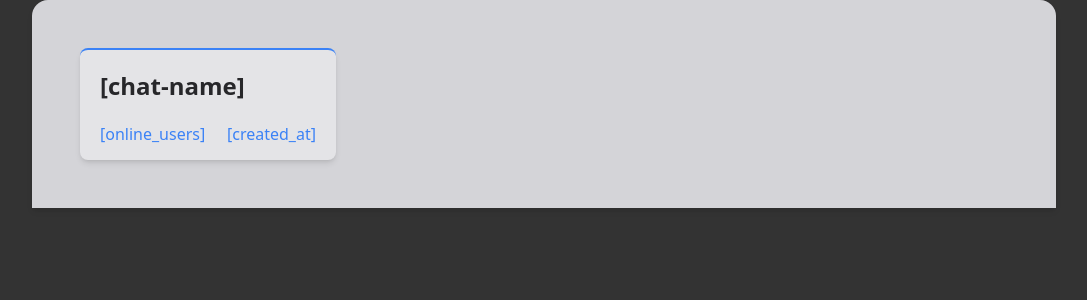
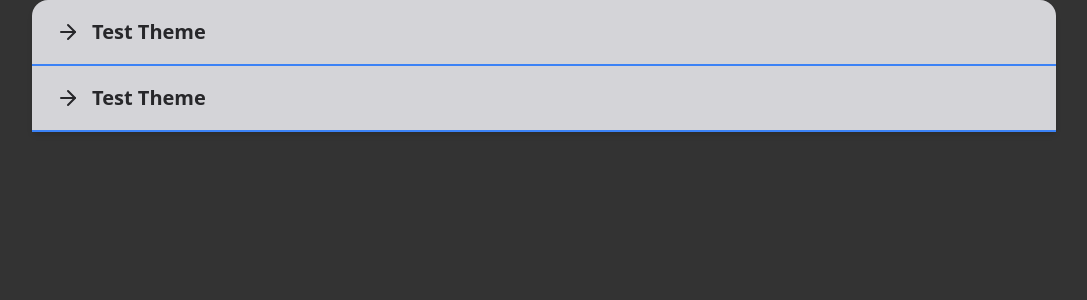
Before and after one commit to ericzardo/oc-frontend, a React (Vite) app: page / in a window 1280 px wide. Shown: the top 300 px of the page, without its empty margins (96-1183 px from the left). Built offline with nearby package versions, Linux system fonts and the light colour scheme.

Commit message:
create: ThemeDropdown component

```diff
--- a/package.json
+++ b/package.json
@@ -13,6 +13,7 @@
     "prop-types": "^15.8.1",
     "react": "^18.2.0",
     "react-dom": "^18.2.0",
+    "react-feather": "^2.0.10",
     "tailwind-variants": "^0.2.1"
   },
   "devDependencies": {
--- a/src/App.jsx
+++ b/src/App.jsx
@@ -3,6 +3,8 @@ import { useState } from "react";
 import ChatBox from "@components/ChatBox";
 import JoinChatAlert from "@components/modals/JoinChatModal";
 // import ErrorModal from "@components/modals/ErrorModal";
+
+import ThemeDropdown from "@components/ThemeDropdown";
 
 function App () {
   const [ isJoiningChat, setJoiningChat ] = useState(false);
@@ -11,7 +13,7 @@ function App () {
   // const [ isError, setError ] = useState(false);
 
   return (
-    <div className="w-auto mx-auto max-w-screen-lg bg-zinc-300 flex flex-1 flex-wrap justify-between p-12 rounded-t-2xl shadow-md">
+    <div className="w-auto mx-auto max-w-screen-lg bg-zinc-300 flex flex-1 flex-wrap justify-between rounded-t-2xl shadow-md overflow-hidden">
 
       {/* <ErrorModal
         isOpen={isError}
@@ -19,9 +21,31 @@ function App () {
         errorMessage={"Testing error component, is it working?"}
       /> */}
 
-      <ChatBox
-        onClick={() => setJoiningChat(true)}
-      />
+      <ThemeDropdown themeName={"Test Theme"}>
+        <ChatBox
+          onClick={() => setJoiningChat(true)}
+        />
+        <ChatBox
+          onClick={() => setJoiningChat(true)}
+        />
+        <ChatBox
+          onClick={() => setJoiningChat(true)}
+        />
+      </ThemeDropdown>
+
+      <ThemeDropdown themeName={"Test Theme"}>
+        <ChatBox
+          onClick={() => setJoiningChat(true)}
+        />
+        <ChatBox
+          onClick={() => setJoiningChat(true)}
+        />
+        <ChatBox
+          onClick={() => setJoiningChat(true)}
+        />
+      </ThemeDropdown>
+
+
 
       <JoinChatAlert
         isOpen={isJoiningChat}
--- /dev/null
+++ b/src/components/ThemeDropdown/index.jsx
@@ -0,0 +1,42 @@
+import { useState } from "react";
+import { ArrowDown, ArrowRight } from "react-feather";
+
+function ThemeDropdown({ themeName, children }) {
+  const [isOpen, setIsOpen] = useState(false);
+
+  const toggleState = () => {
+    if (isOpen) return setIsOpen(false);
+
+    setIsOpen(true)
+  }
+
+  // first div is the theme dropdown button
+  // if clicked then show up second div
+  // the second div is the dropdown displayed items
+  return (
+    <>
+      <div
+        className="border-b-2 border-blue-500 h-10 w-full flex justify-start items-center gap-3 p-8 pl-6
+
+        cursor-pointer select-none transition-colors duration-300 ease-out
+      hover:bg-blue-400 text-zinc-800 hover:text-zinc-200"
+        onClick={toggleState}
+      >
+
+        {isOpen ? <ArrowDown /> : <ArrowRight />}
+        <h2 className="text-xl font-semibold">{themeName}</h2>
+
+      </div>
+
+      {isOpen && (
+        <div className="w-full flex justify-between items-center gap-4 flex-wrap p-6">
+          {children}
+        </div>
+      )}
+
+    </>
+
+  );
+}
+
+export default ThemeDropdown;
--- a/src/components/modals/JoinChatModal/index.jsx
+++ b/src/components/modals/JoinChatModal/index.jsx
@@ -11,7 +11,7 @@ const submit = () => {
 };
 
 JoinChatModal.propTypes = {
-  isOpen: PropTypes.func.isRequired,
+  isOpen: PropTypes.bool.isRequired,
   onClose: PropTypes.func.isRequired,
 };
 
```
Also changed, not shown: 1 other file (tests, documents, lock files or other folders).
